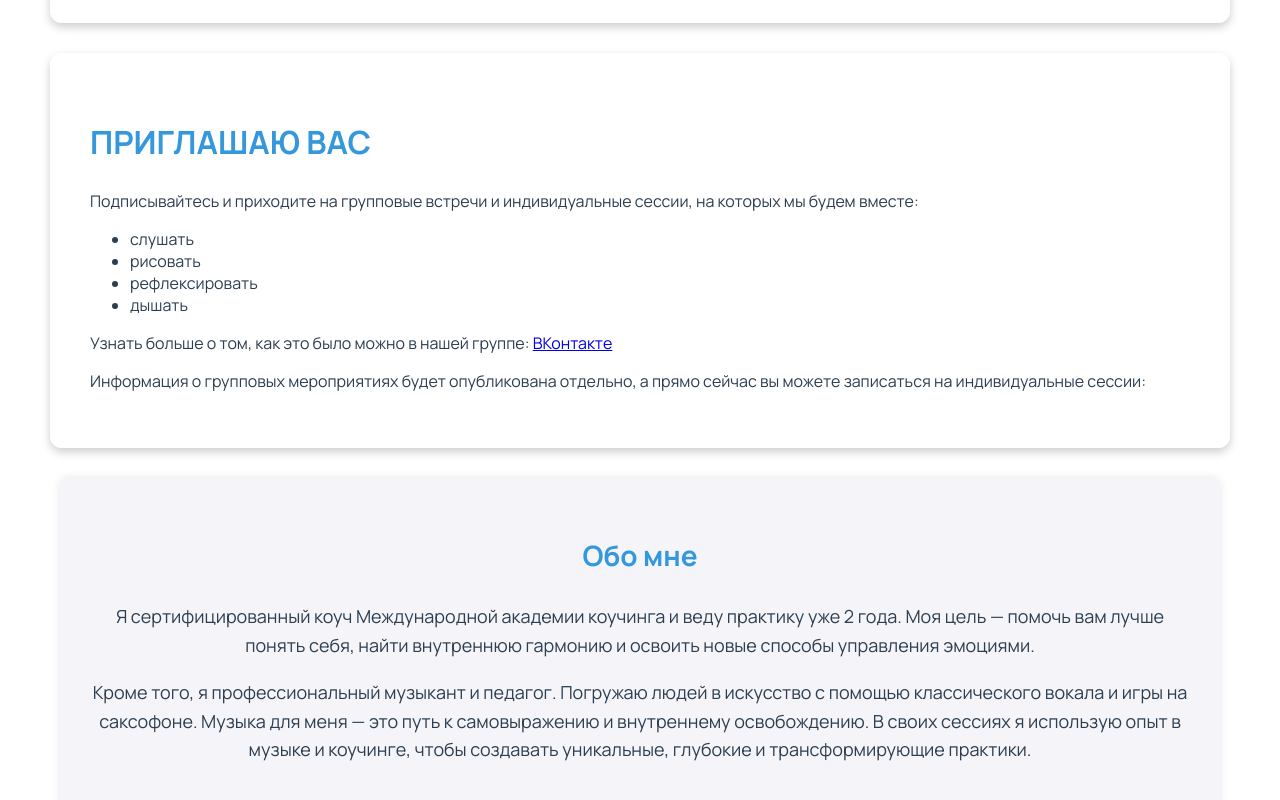
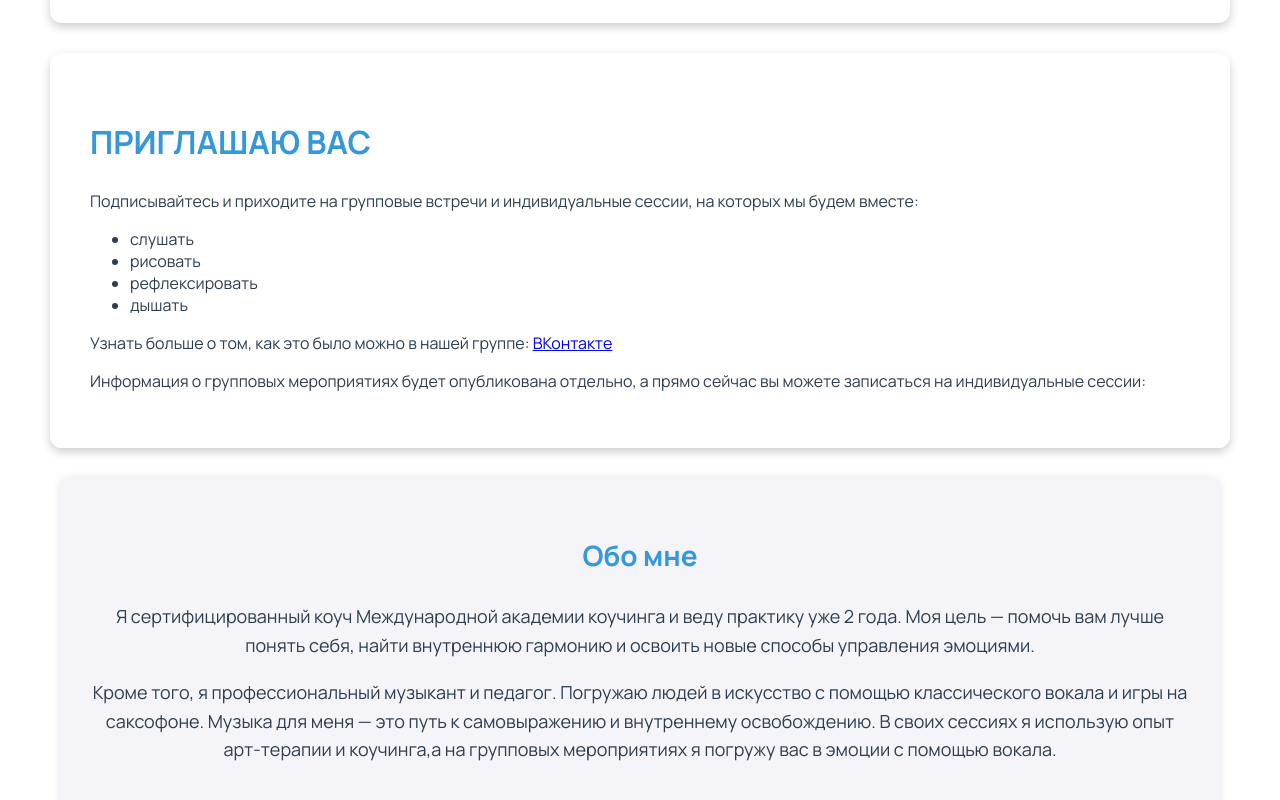
Before and after one commit to Olenka1580/Coaching, a plain HTML site: page index.html in a window 1280 px wide. Shown: the part 1223-2023 px from the top of the page. Drawn offline with Linux system fonts and the light colour scheme.

Commit message:
Update index.html

```diff
--- a/index.html
+++ b/index.html
@@ -115,7 +115,7 @@
     <section class="about-me">
         <h3>Обо мне</h3>
         <p>Я сертифицированный коуч Международной академии коучинга и веду практику уже 2 года. Моя цель — помочь вам лучше понять себя, найти внутреннюю гармонию и освоить новые способы управления эмоциями.</p>
-        <p>Кроме того, я профессиональный музыкант и педагог. Погружаю людей в искусство с помощью классического вокала и игры на саксофоне. Музыка для меня — это путь к самовыражению и внутреннему освобождению. В своих сессиях я использую опыт в музыке и коучинге, чтобы создавать уникальные, глубокие и трансформирующие практики.</p>
+        <p>Кроме того, я профессиональный музыкант и педагог. Погружаю людей в искусство с помощью классического вокала и игры на саксофоне. Музыка для меня — это путь к самовыражению и внутреннему освобождению. В своих сессиях я использую опыт арт-терапии и коучинга,а на групповых мероприятиях я погружу вас в эмоции с помощью вокала.</p>
     </section>
 
     <script>
```
